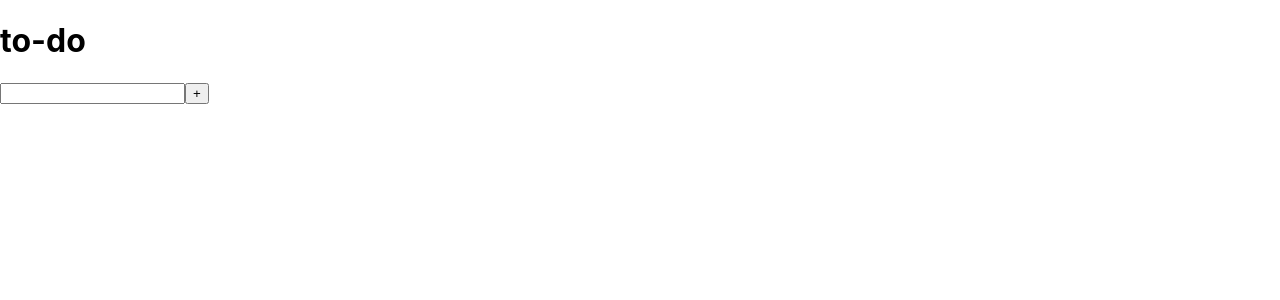
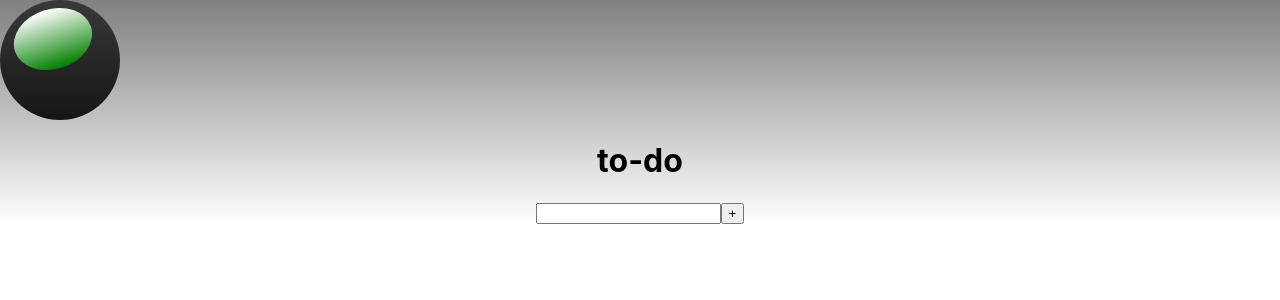
Before and after one commit to sreechu/todo-App-basic, a React (Create React App) app: page / in a window 1280 px wide. Shown: the top 300 px of the page. Built offline with nearby package versions, Linux system fonts and the light colour scheme.

Commit message:
working and animations ;)

```diff
--- a/package.json
+++ b/package.json
@@ -8,7 +8,8 @@
     "@testing-library/user-event": "^7.2.1",
     "react": "^16.13.1",
     "react-dom": "^16.13.1",
-    "react-scripts": "3.4.3"
+    "react-scripts": "3.4.3",
+    "react-typist": "^2.0.5"
   },
   "scripts": {
     "start": "react-scripts start",
--- a/src/App.css
+++ b/src/App.css
@@ -1,5 +1,8 @@
 .App {
   text-align: center;
+  box-sizing: border-box;
+  background-color: grey; /* For browsers that do not support gradients */
+  background-image: linear-gradient(grey, white);
 }
 
 .App-logo {
@@ -36,3 +39,28 @@
     transform: rotate(360deg);
   }
 }
+*,
+*:before,
+*:after {
+  box-sizing: border-box;
+}
+
+.button {
+  width: 120px;
+  height: 120px;
+  border-radius: 60px;
+  background: linear-gradient(to bottom, #393939 0%, #151515 100%);
+  position: relative;
+}
+
+.button:after {
+  content: "";
+  width: 80px;
+  height: 60px;
+  border-radius: 50%;
+  background: linear-gradient(to bottom, rgba(255, 255, 255, 1) 0%, green);
+  position: absolute;
+  transform: rotate(-18deg);
+  left: 13px;
+  top: 9px;
+}
--- a/src/App.js
+++ b/src/App.js
@@ -10,8 +10,9 @@ function App() {
   const [data, setData] = useState([]);
 
   const handleRemove = (id) => {
+    console.log("clicked");
     // Filter all todos except the one to be removed
-    const remainder = data.filter((todo) => {
+    const remainder = Object.entries(data).filter((todo) => {
       if (todo.id !== id) {
         return todo;
       }
@@ -21,16 +22,14 @@ function App() {
   };
 
   const addTodo = (val) => {
-    //build a todo Object out of the value entered with a unique ID and push it
     const todoObj = { text: val, id: window_id++ };
-    console.log({ todoObj });
-    //var addedArray = data.concat(new Array(todoObj));
-    console.log([...data]);
-    setData([...data], todoObj);
+    setData([...data, todoObj]);
   };
 
   return (
-    <div>
+    <div className="App">
+      <div className="button"></div>
+      <h1>to-do</h1>
       <TodoForm addTodo={addTodo} />
       <TodoList todos={data} remove={handleRemove} />
     </div>
--- /dev/null
+++ b/src/Todo.css
@@ -0,0 +1,23 @@
+div:hover li {
+  animation: shake 0.8s;
+}
+
+@keyframes shake {
+  0% {
+    transform: translateX(0);
+  }
+  25% {
+    transform: translateX(25px);
+  }
+
+  50% {
+    transform: translateX(-25px);
+  }
+  100% {
+    transform: translateX(0px);
+  }
+}
+
+ul {
+  list-style-type: none;
+}
--- a/src/Todo.js
+++ b/src/Todo.js
@@ -1,7 +1,14 @@
 import React from "react";
-
-const Todo = ({ todo, remove }) => {
-  return <li onClick={remove(todo.id)}>{todo.text}</li>;
+import "./Todo.css";
+import Typist from "react-typist";
+const Todo = (props) => {
+  return (
+    <div>
+      <li>
+        <Typist className="typed-words">{props.todo[1].text}</Typist>
+      </li>
+    </div>
+  );
 };
 
 export default Todo;
--- a/src/TodoForm.js
+++ b/src/TodoForm.js
@@ -6,7 +6,6 @@ let input;
 function TodoForm({ addTodo }) {
   return (
     <div>
-      <h1>to-do</h1>
       <input
         ref={(node) => {
           input = node;
@@ -14,8 +13,9 @@ function TodoForm({ addTodo }) {
       ></input>
       <button
         onClick={() => {
-          console.log(">>> " + input.value);
-          addTodo(input.value);
+          if (input.value) {
+            addTodo(input.value);
+          }
           input.value = "";
         }}
       >
--- a/src/TodoList.js
+++ b/src/TodoList.js
@@ -1,13 +1,10 @@
 import React from "react";
 import Todo from "./Todo";
 
-const TodoList = ({ todos, remove }) => {
-  console.log("todo output below2");
-  console.log({ todos });
-
+const TodoList = (props) => {
   // Map through the todos
-  const todoNode = todos.map((todo) => {
-    return <Todo todo={todo} key={todo.id} remove={remove} />;
+  const todoNode = Object.entries(props.todos).map((todo) => {
+    return <Todo todo={todo} key={todo.id} remove={props.remove} />;
   });
   return <ul>{todoNode}</ul>;
 };
```
Also changed, not shown: 1 other file (tests, documents, lock files or other folders).
